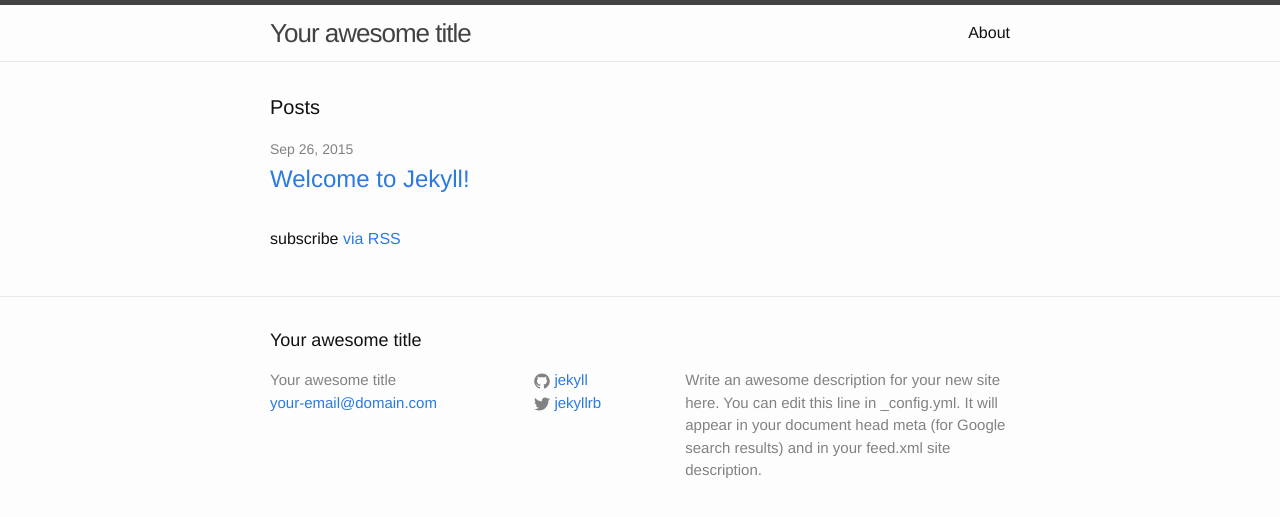
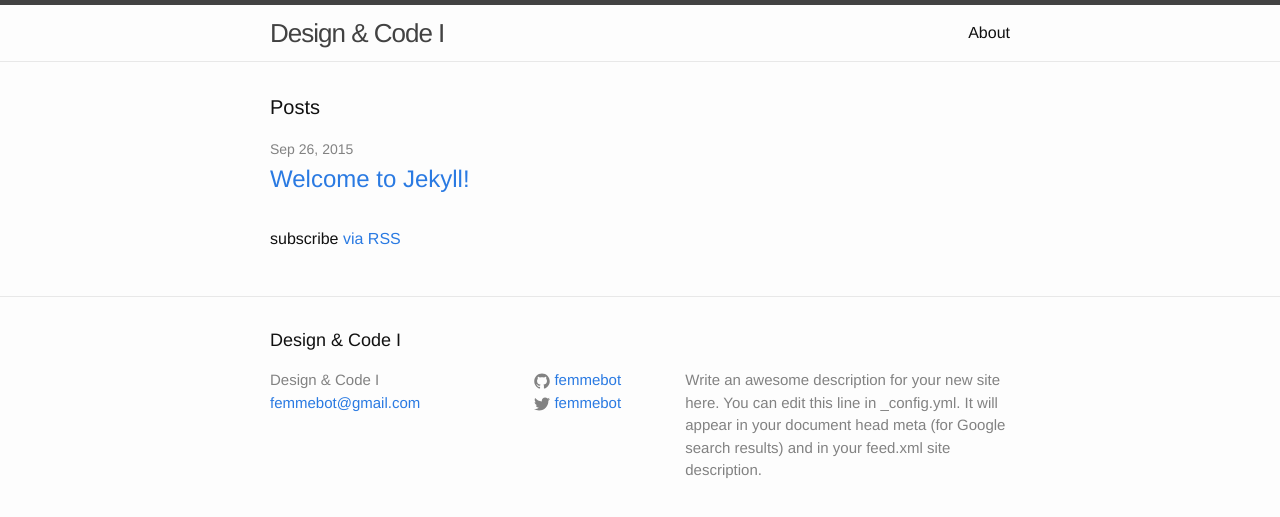
Before and after one commit to femmebot/Design-Code, a Jekyll site: the page built from index.html, in a window 1280 px wide. Shown: the top 517 px of the page. Built offline with Jekyll 4.4.1, drawn with Linux system fonts in a browser that asks for light colours.

Commit message:
config edits

```diff
--- a/_config.yml
+++ b/_config.yml
@@ -1,14 +1,14 @@
 # Site settings
-title: Your awesome title
-email: your-email@domain.com
+title: Design & Code I
+email: femmebot@gmail.com
 description: > # this means to ignore newlines until "baseurl:"
   Write an awesome description for your new site here. You can edit this
   line in _config.yml. It will appear in your document head meta (for
   Google search results) and in your feed.xml site description.
 baseurl: "" # the subpath of your site, e.g. /blog/
-url: "http://yourdomain.com" # the base hostname & protocol for your site
-twitter_username: jekyllrb
-github_username:  jekyll
+url: "https://femmebot.github.io/Design-Code/" # the base hostname & protocol for your site
+twitter_username: femmebot
+github_username: femmebot
 
 # Build settings
 markdown: kramdown
```
Also changed, not shown: 5 other files.
